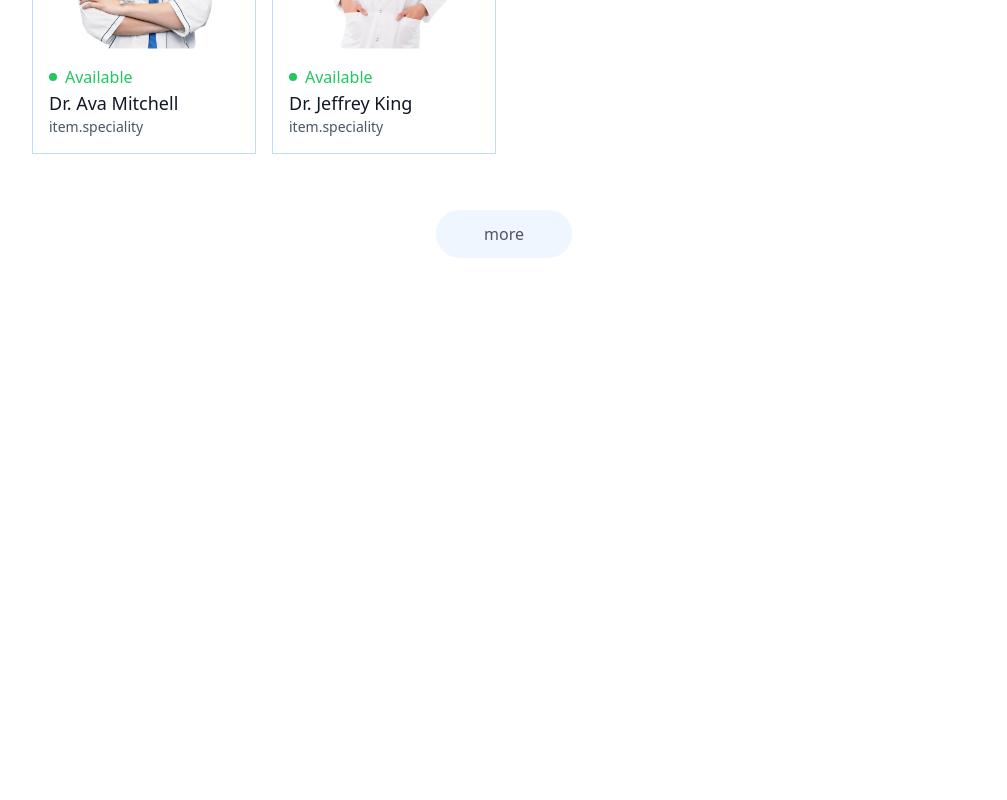
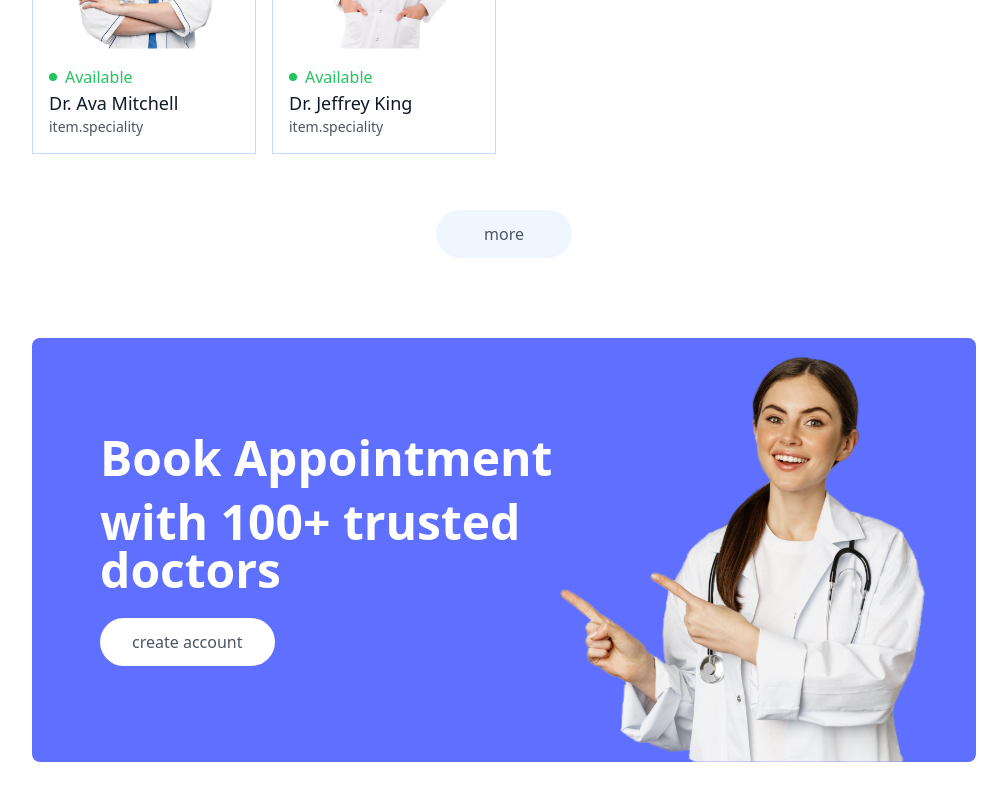
Before and after one commit to KasunWilbagedara/Car-Modification-Booking-System, a React (Vite) app in the folder Frontend/: page / in a window 1280 px wide. Shown: the part 2132-2932 px from the top of the page, without its empty margins (136-1143 px from the left). Before the commit the page ends 2454 px from the top, so only its background shows below. Built offline with nearby package versions, Linux system fonts and the light colour scheme.

Commit message:
banner in home page

```diff
--- a/Frontend/src/components/Banner.jsx
+++ b/Frontend/src/components/Banner.jsx
@@ -0,0 +1,33 @@
+import React from 'react'
+import { assets } from '../assets/assets'
+import { useNavigate } from 'react-router-dom'
+
+const Banner = () => {
+const navigate=useNavigate()
+
+
+  return (
+    <div className='flex bg-primary rounded-lg  px-6 sm:px10 md:px-14 lg:px-12 my-20 md:mx-10'>
+      {/*leftside */}
+      <div className='flex-1 py-8 sm:py-10 md:py-16 lg:py-24 lg:pl-5 '>
+      <div className='text-x1 sm:text-2xl md:text-3xl lg:text-5xl font-semibold text-white ' >
+<p>
+Book Appointment
+</p>
+<p className='mt-4'>
+with 100+ trusted doctors
+</p>
+
+      </div>
+<button onClick={()=>{navigate('/login'); scrollTo(0,0)}}  className='bg-white text-sm sm:text-base text-gray-600 px-8 py-3 rounded-full mt-6 hover:scale-105 trasition-all'>create account </button>
+</div>
+      {/*Rightside */}
+      <div className='hidden md:block md:w-1/2 lg:w-[370px] relative'>
+<img className= 'w-full absolute bottom-0 right-0 max-w-md' src={assets.appointment_img} alt=""/>
+
+      </div>
+    </div>
+  )
+}
+
+export default Banner
--- a/Frontend/src/pages/Home.jsx
+++ b/Frontend/src/pages/Home.jsx
@@ -2,12 +2,14 @@
 import Header from '../components/Header'
 import SpecialityMenu from '../components/SpecialityMenu'
 import TopDoctors from '../components/TopDoctors'
+import Banner from '../components/Banner'
 const Home = () => {
   return (
     <div>
       <Header/>
       <SpecialityMenu/>
       <TopDoctors/>
+      <Banner/>
     </div>
   )
 }
```
